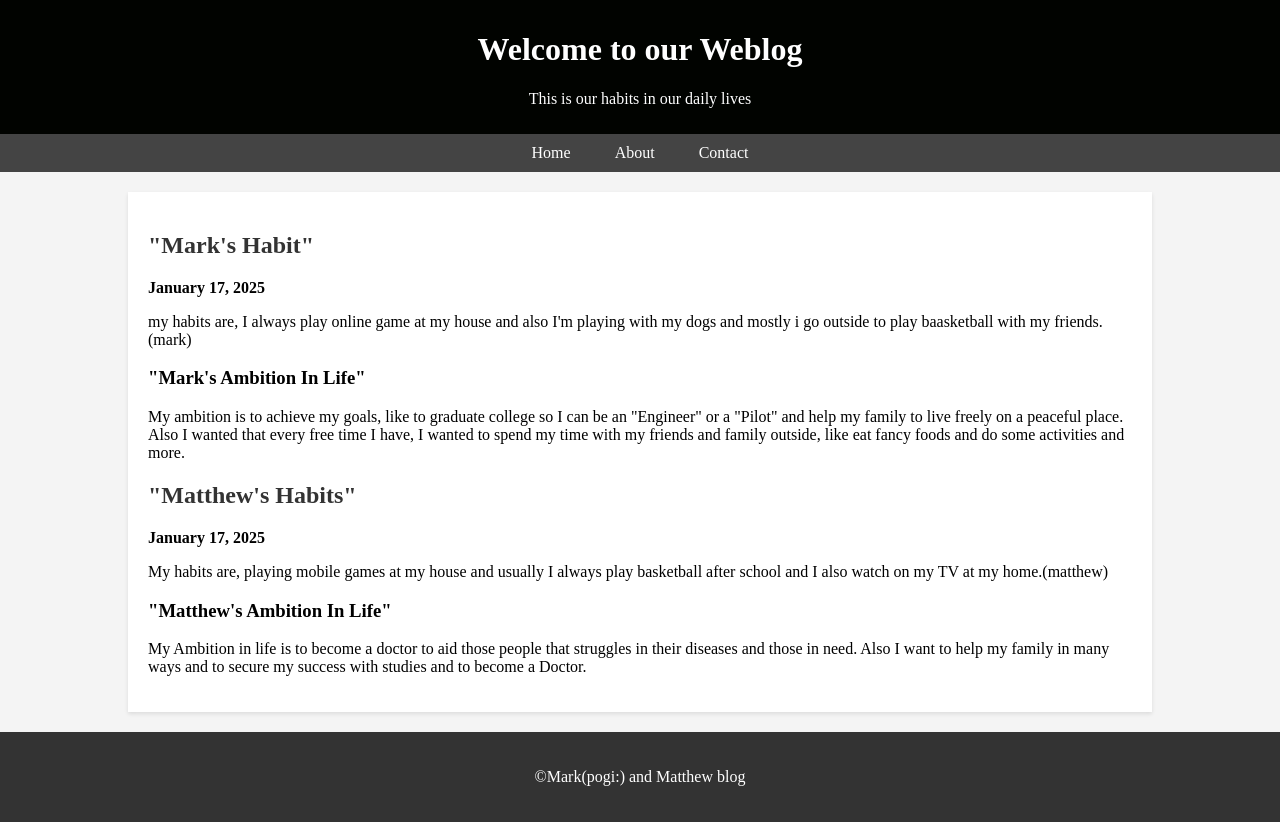
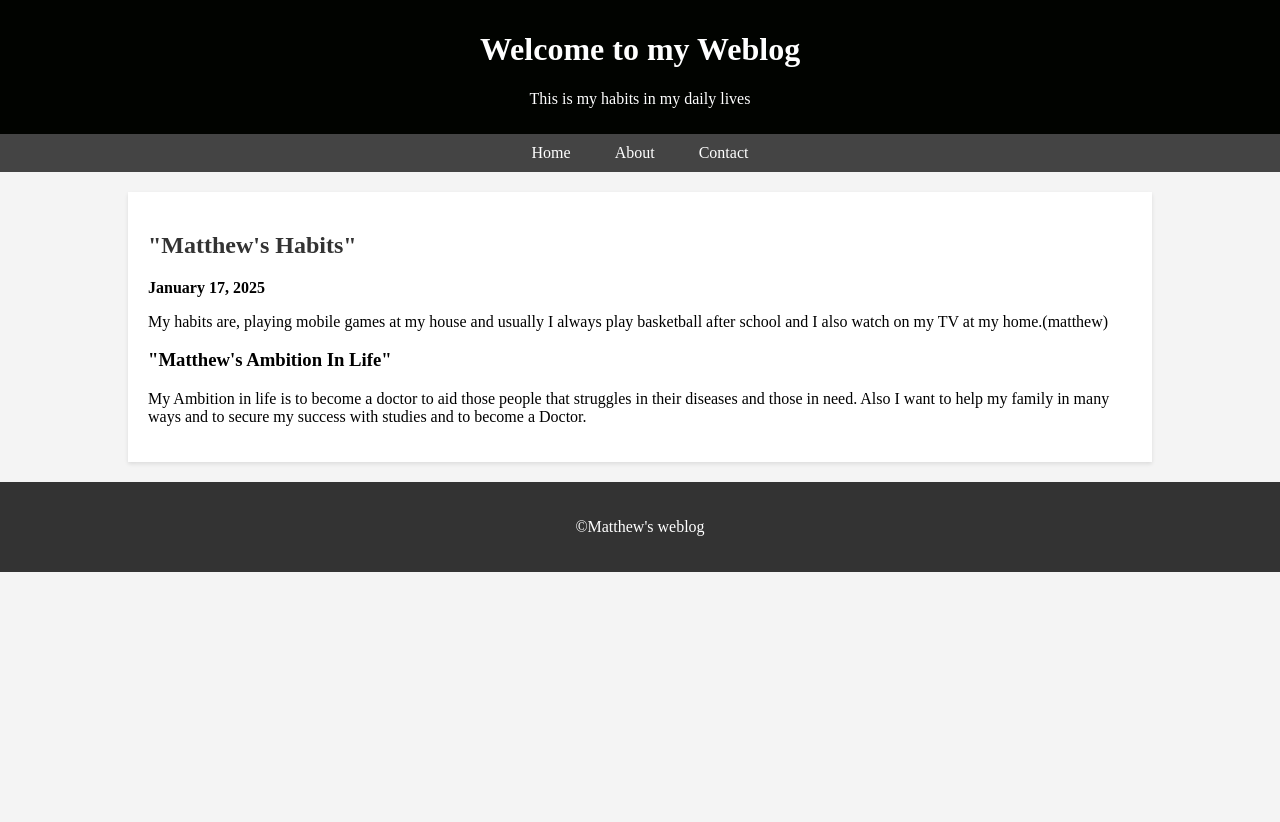
Before and after one commit to bastasimatt/web, a plain HTML site: page index.html in a window 1280 px wide. After the commit the page ends 800 px from the top, so only its background shows below. Drawn offline with Linux system fonts and the light colour scheme.

Commit message:
Update index.html

```diff
--- a/index.html
+++ b/index.html
@@ -3,7 +3,7 @@
 <head>
     <meta charset="UTF-8">
     <meta name="viewport" content="width=device-width, initial-scale=1.0">
-    <title> Rivera and Elkins simple Weblog </title>
+    <title> Elkins simple Weblog </title>
     <style>
         body {
             font-family: 'Times New Roman', Times, serif;
@@ -54,8 +54,8 @@
 <body>
 
     <header>
-        <h1>Welcome to our Weblog</h1>
-        <p> This is our habits in our daily lives </p>
+        <h1>Welcome to my Weblog</h1>
+        <p> This is my habits in my daily lives </p>
     </header>
 
     <nav>
@@ -66,11 +66,6 @@
 
     <div class="container">
         <article>
-            <h2> "Mark's Habit" </h2>
-            <p><strong>January 17, 2025</strong></p>
-            <p> my habits are, I always play online game at my house and also I'm playing with my dogs and mostly i go outside to play baasketball with my friends.(mark) </p>
-         <h3>"Mark's Ambition In Life" </h3>
-         <p>My ambition is to achieve my goals, like to graduate college so I can be an "Engineer" or a "Pilot" and help my family to live freely on a peaceful place. Also I wanted that every free time I have, I wanted to spend my time with my friends and family outside, like eat fancy foods and do some activities and more.</p>
 
         <h2> "Matthew's Habits"</h2>
         <P><strong>January 17, 2025</strong></P>
@@ -80,7 +75,7 @@
     </div>
 
     <footer>
-        <p>&copy;Mark(pogi:) and Matthew blog</p>
+        <p>&copy;Matthew's weblog</p>
     </footer>
 
 </body>
```
